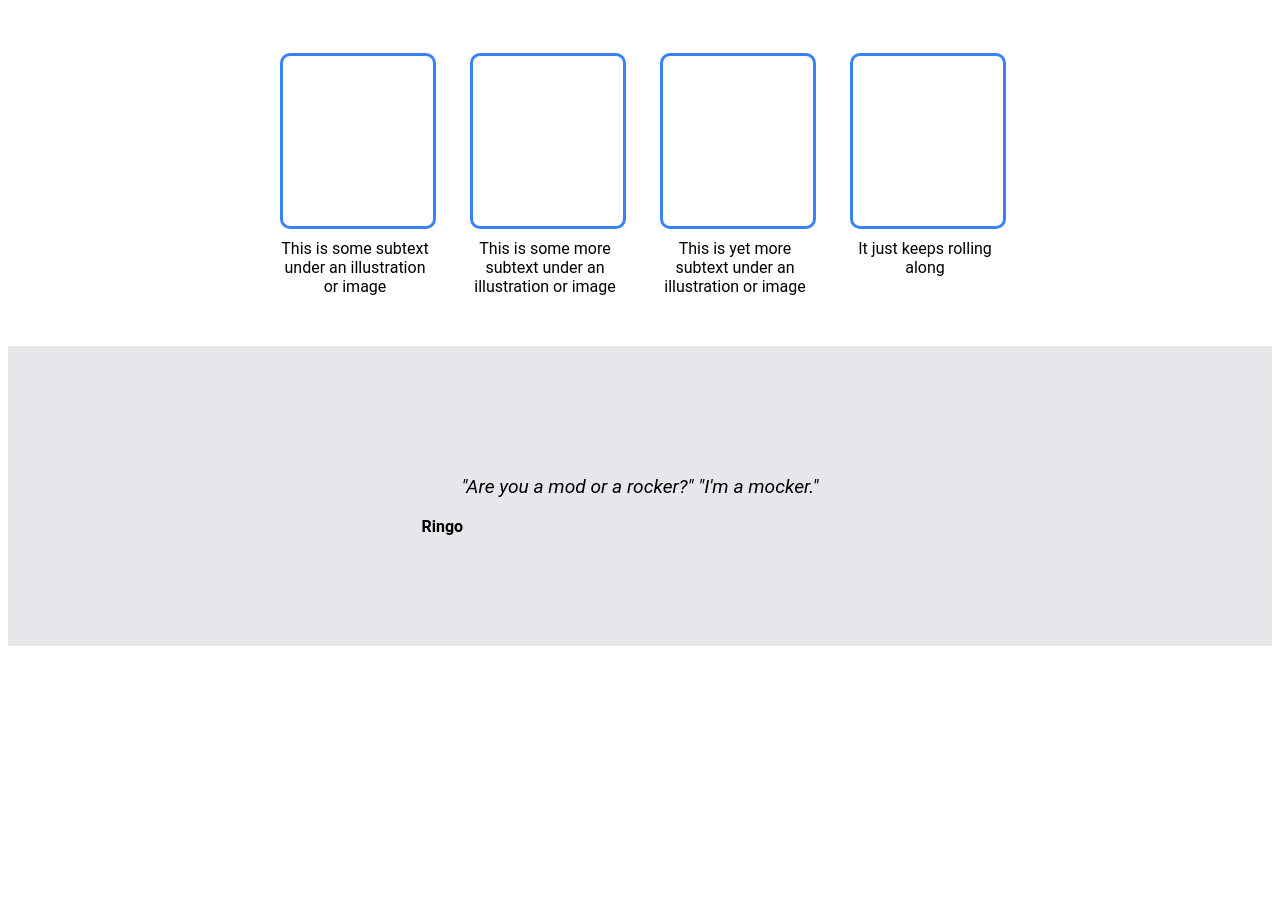
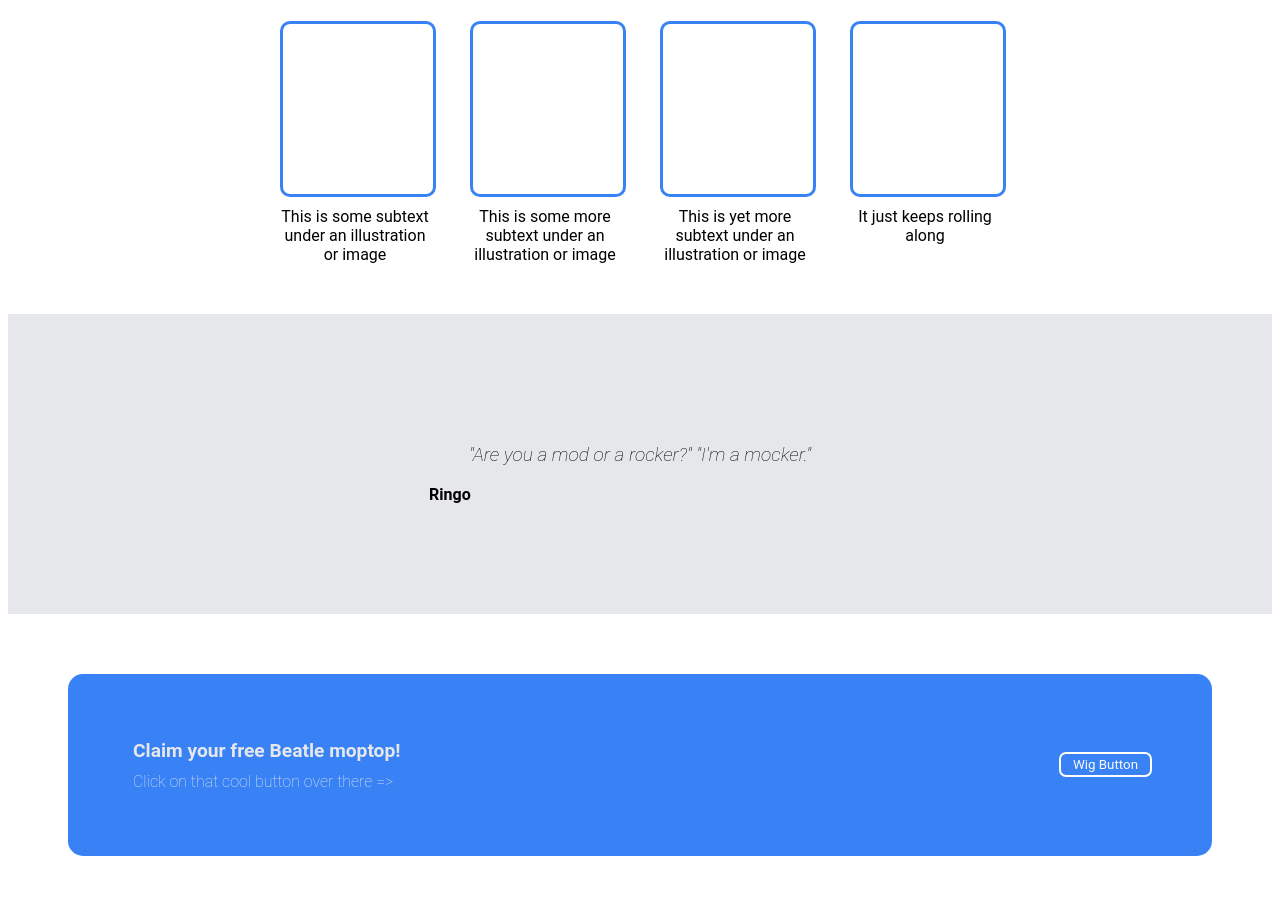
Before and after one commit to spotbarnes/landing-page, a plain HTML site: page index.html in a window 1280 px wide. Shown: the part 489-1405 px from the top of the page. Before the commit the page ends 1143 px from the top, so only its background shows below. Drawn offline with Linux system fonts and the light colour scheme.

Commit message:
Add footer, tidy up layout

```diff
--- a/css/styles.css
+++ b/css/styles.css
@@ -4,8 +4,8 @@
 }
 
 header {
-    background-color:  #1f2937;
-    color: #F9FAF8;
+  background-color:  #1f2937;
+  color: #F9FAF8;
   min-height: 200px;
   padding: 48px;
   padding-top: 3px;
@@ -26,7 +26,6 @@ header {
 .logo {
   font-size: 24px;
   margin-left: 0px;
-
 }
 
 ul {
@@ -36,18 +35,16 @@ ul {
 
 li {
    list-style-type: none;
-
 }
 
 .hero {
     width: 300px;
-
 }
 
 .hero h1 {
   /*font-weight: 72px;
-  font-style: extra-bold; h1 default overrides!!*/
-
+  font-style: extra-bold;
+  h1 default overrides!! why? */
 }
 
 .mainline p {
@@ -60,8 +57,7 @@ li {
 .mainline img {
     flex: auto;
     margin-right: 0px;
-    max-width: 300px;
-
+    max-width: 250px;
 }
 
 button {
@@ -69,29 +65,30 @@ button {
   background-color: #3882f6;
   padding: 3px 12px;
   border-radius: 7px;
+}
 
+.hero button {
+  border: 1px solid blue;
 }
 
 .title {
   display: flex;
   justify-content: center;
-  padding-top: 10px;
+  margin-top: 15px;
 }
-
 
 .boxes {
   display: flex;
   gap: 40px;
   justify-content: center;
   align-items: flex-start;
-  padding: 50px;
+  margin-top: 15px;
 }
 
 .media {
   display: flex;
   flex-direction: column;
   width: 150px;
-
 }
 
 .image {
@@ -113,7 +110,7 @@ button {
   align-items: center;
   height: 300px;
   background-color: #E5E7EB;
-
+  margin-top: 50px;
 }
 
 .quote {
@@ -122,6 +119,7 @@ button {
 }
 
 blockquote {
+  font-weight: 100;
   font-size: 1.2em;
   font-style: italic;
 }
@@ -131,3 +129,34 @@ cite {
   font-weight: 700;
   font-style: normal;
 }
+
+footer {
+  display: flex;
+  justify-content: space-around;
+  align-items: center;
+  margin: 60px;
+  background-color: #3882f6;
+  padding: 60px;
+  border-radius: 15px;
+}
+
+.call_to_action p {
+  color: #E5E7EB;
+  width: 300px;
+  margin: 0%;
+  padding: 5px;
+}
+
+.bold {
+  font-weight: 700;
+  font-size: 1.2em;
+}
+
+.light {
+  font-weight: 100;
+}
+
+footer button {
+  border: 2px solid white;
+  margin-left: auto;
+}
--- a/index.html
+++ b/index.html
@@ -75,6 +75,13 @@
         <cite>Ringo</cite>
       </div>
     </div>
+    <footer>
+      <div class="call_to_action">
+        <p class="bold">Claim your free Beatle moptop!</p>
+        <p class="light">Click on that cool button over there => </p>
+      </div>
+      <button>Wig Button</button>
+    </footer>
   </main>
 
 </body>
```
